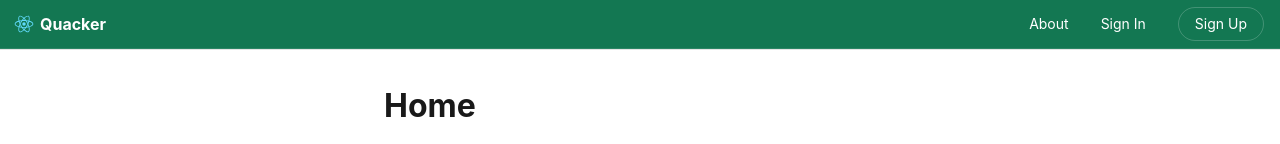
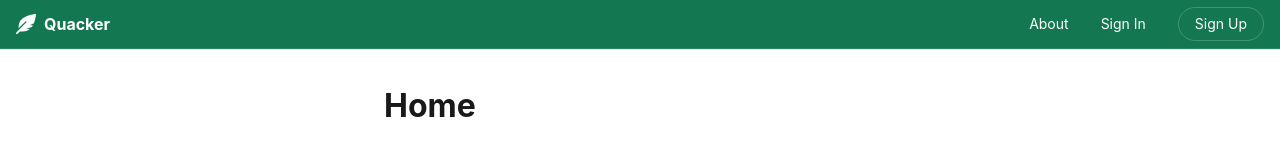
Before and after one commit to cngroupdk/vse-4it445-next, a React (Create React App) app in the folder frontend/: page / in a window 1280 px wide. Shown: the top 144 px of the page. Built offline with nearby package versions, Linux system fonts and the light colour scheme.

Commit message:
Replace favicon and logo

```diff
--- a/frontend/src/organisms/TopNavigation.js
+++ b/frontend/src/organisms/TopNavigation.js
@@ -1,11 +1,11 @@
 import React from 'react';
+import { FontAwesomeIcon } from '@fortawesome/react-fontawesome';
+import { faFeatherAlt } from '@fortawesome/free-solid-svg-icons';
 import { withRouter } from 'react-router-dom';
 import classNames from 'classnames';
 
 import { AvatarPhoto, Link } from '../atoms/';
 import { useAuth } from '../utils/auth';
-
-import logo from './img/logo.svg';
 
 const navLinkTextStyle = 'f6 dib white';
 const navLinkStyle = classNames(navLinkTextStyle, 'dim');
@@ -19,8 +19,8 @@ function TopNavigationBase({ history }) {
 
   return (
     <nav className="flex justify-between bb b--white-10 bg-dark-green white">
-      <Link noUnderline className="b white flex items-center pa2" to="/">
-        <img src={logo} className="dib h2 w2" alt="Logo" />
+      <Link to="/" noUnderline className="b white flex items-center pv2 ph3">
+        <FontAwesomeIcon icon={faFeatherAlt} className="mr2 f4" />
         Quacker
       </Link>
       <div className="flex-grow flex items-center">
```
Also changed, not shown: frontend/src/organisms/img/logo.svg (deleted), 1 other file (tests, documents, lock files or other folders).
